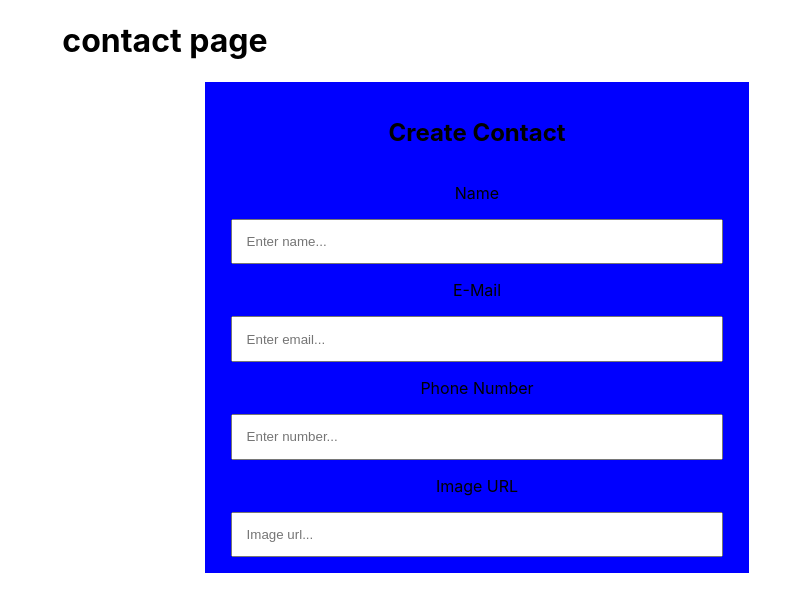
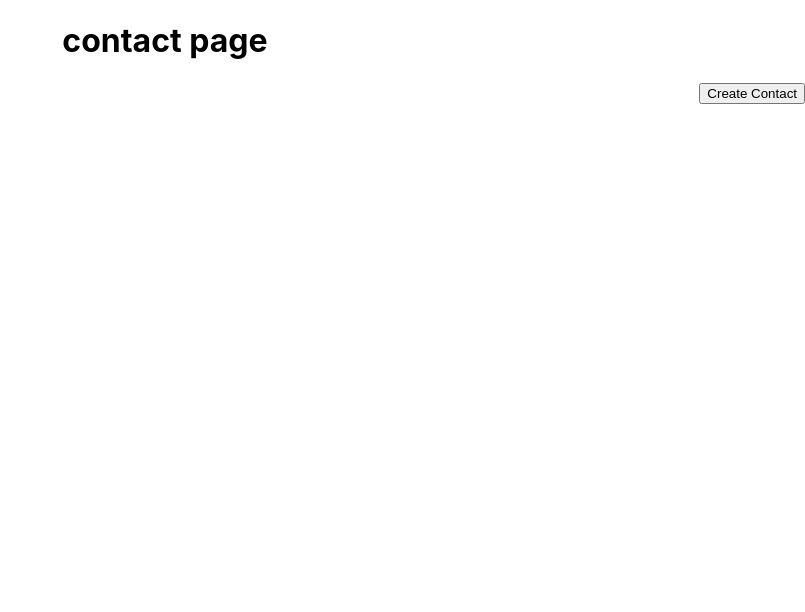
Before and after one commit to MirkusX/contactlist, a React (Create React App) app: page / in a window 1280 px wide. Shown: the top 612 px of the page, without its empty margins (475-1280 px from the left). Built offline with nearby package versions, Linux system fonts and the light colour scheme.

Commit message:
contact form can be hidden

```diff
--- a/src/Components/StyledComponents.js
+++ b/src/Components/StyledComponents.js
@@ -5,9 +5,19 @@ export const StyledForm = styled.form`
   flex-direction: column;
   background-color: blue;
   align-items: center;
+  width: 100%;
+  gap: 1em;
+  padding: 1em 0;
+  ${(props) => {
+    if (props.display)
+      return `
+    display: none;`;
+  }}
+`;
+
+export const PopOutDiv = styled.div`
   width: 40%;
-  gap: 1em;
-  padding: 1em;
+  text-align: right;
 `;
 
 export const StyledInput = styled.input`
@@ -17,7 +27,7 @@ export const StyledInput = styled.input`
 
 export const StyledSection = styled.section`
   display: flex;
-  justify-content: space-around;
+  justify-content: space-between;
   align-items: flex-start;
 `;
 
--- a/src/Pages/Frontpage.js
+++ b/src/Pages/Frontpage.js
@@ -1,6 +1,7 @@
-import { createRef, useReducer, useRef, useState } from "react";
+import { useReducer, useRef, useState } from "react";
 import {
   ContactContainer,
+  PopOutDiv,
   StyledDiv,
   StyledForm,
   StyledImage,
@@ -8,13 +9,15 @@ import {
   StyledSection,
 } from "../Components/StyledComponents";
 import { initialState, reducer } from "../Components/useReducer";
-import biznizcard from "../image/biznizcard.webp";
 
 export const Frontpage = () => {
+  const [show, setShow] = useState(true);
   const [info, setInfo] = useState([]);
   const [state, dispatch] = useReducer(reducer, initialState);
-  console.log(state.url);
   const form = useRef();
+  const showCreate = () => {
+    setShow(!show);
+  };
   const submitInfo = (e) => {
     e.preventDefault();
     setInfo([
@@ -50,12 +53,17 @@ export const Frontpage = () => {
             );
           })}
         </ContactContainer>
-        <StyledForm ref={form} onSubmit={submitInfo}>
-          <h2>Create Contact</h2>
+        <PopOutDiv>
+          <div>
+            <button onClick={() => showCreate()}>Create Contact</button>
+          </div>
+          <StyledForm display={show} ref={form} onSubmit={submitInfo}>
             <label>Name</label>
             <StyledInput
               type="text"
-            onInput={(e) => dispatch({ type: "name", payload: e.target.value })}
+              onInput={(e) =>
+                dispatch({ type: "name", payload: e.target.value })
+              }
               placeholder="Enter name..."
             />
             <label>E-Mail</label>
@@ -77,11 +85,14 @@ export const Frontpage = () => {
             <label>Image URL</label>
             <StyledInput
               type="text"
-            onInput={(e) => dispatch({ type: "url", payload: e.target.value })}
+              onInput={(e) =>
+                dispatch({ type: "url", payload: e.target.value })
+              }
               placeholder="Image url..."
             />
             <input type="submit" hidden />
           </StyledForm>
+        </PopOutDiv>
       </StyledSection>
     </>
   );
```
Lines whose indentation alone changed are shown as unchanged.
